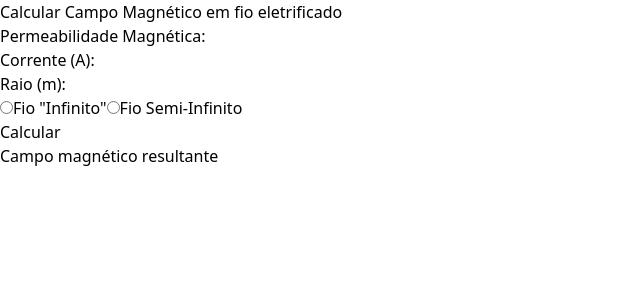
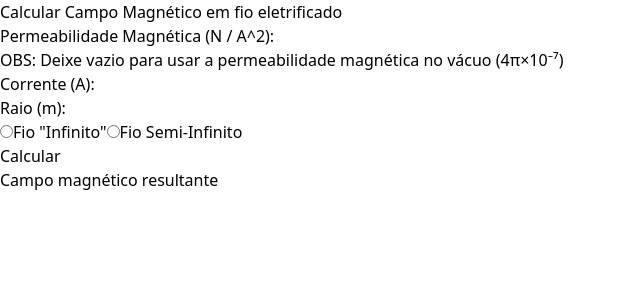
Before and after one commit to Joaosa100/Magnetic-Force-3D-Graphic, a React (Vite) app in the folder eletromag-fios/: page / in a window 1280 px wide. Shown: the top 300 px of the page, without its empty margins (0-640 px from the left). Built offline with nearby package versions, Linux system fonts and the light colour scheme.

Commit message:
add functions and state

```diff
--- a/eletromag-fios/src/App.jsx
+++ b/eletromag-fios/src/App.jsx
@@ -1,12 +1,130 @@
 import { useState } from 'react'
-import FormScreen from './components/FormScreen'
+import Button from './components/Button'
+import Label from './components/Label'
+import Input from './components/Input'
+import { calculateCampo } from './lib/Campo';
 
 function App() {
-  //const [count, setCount] = useState(0)
+  const [resultData, setResult] = useState(null)
+
+  const [formData, setFormData] = useState({
+    field1: "",
+    field2: "",
+    field3: "",
+    option: "",
+  });
+
+  const handleChange = (e) => {
+    const { name, value } = e.target;
+    setFormData((prev) => ({ ...prev, [name]: value }));
+  };
+
+  function handleSubmit(e){
+    e.preventDefault()
+
+    const formData = new FormData(e.currentTarget)
+    const data = Object.fromEntries(formData)
+    console.log(data)
+
+    const {permeabilidade, corrente, raio, option} = data
+
+    if(!corrente || !raio || !option){
+      alert("Você precisa preencher todos os campos")
+      return
+    }
+
+    const parseNumber = (value) => parseFloat(value.replace(",","."));
+    const correnteNumber = parseNumber(corrente);
+    const raioNumber = parseNumber(raio);
+    const permeabilidadeNumber = permeabilidade
+      ? parseNumber(permeabilidade)
+      : 4 * Math.PI * Math.pow(10, -7);
+
+
+    if(isNaN(permeabilidadeNumber) || isNaN(correnteNumber) || isNaN(raioNumber)){
+      alert("Preencha os campos com números válidos");
+      return;
+    }
+
+    if(permeabilidadeNumber<0 || correnteNumber<0 || raioNumber<0){
+      alert("Você precisa colocar valores não negativos");
+      return;
+    }
+
+    const B = calculateCampo(permeabilidadeNumber, correnteNumber, raioNumber, option)
+    console.log(B)
+
+    setResult({
+      CampoResultante: B,
+    })
+
+  }
 
   return (
     <>
-      <FormScreen/>
+      <section className="flex flex-col items-center p-4 bg-gray-100 min-h-screen">
+      <h1 className="text-lg sm:text-2xl font-bold mb-6 text-center">
+        Calcular Campo Magnético em fio eletrificado
+      </h1>
+      <form onSubmit={handleSubmit} className="w-full max-w-md bg-white p-4 sm:p-6 rounded-lg shadow-md space-y-4">
+      <div>
+      <Label htmlFor="permeabilidade">Permeabilidade Magnética (N / A^2):</Label>
+        <Input name="permeabilidade" type="text" id="permeabilidade"></Input>
+        <p className="text-sm text-red-600 mt-2">
+  OBS: Deixe vazio para usar a permeabilidade magnética no vácuo (4π×10⁻⁷)
+</p>
+
+      </div>
+
+        <div>
+            <Label htmlFor="corrente" >Corrente (A):</Label>
+            <Input name="corrente" type="text" id="corrente"></Input>
+        </div>
+
+        <div>
+            <Label htmlFor="raio" >Raio (m):</Label>
+            <Input name="raio" type="text" id="raio"></Input>
+        </div>
+
+        <div className="flex flex-col sm:flex-row sm:space-x-4 space-y-2 sm:space-y-0">
+          <label className="flex items-center">
+            <input
+              type="radio"
+              name="option"
+              value="option1"
+              checked={formData.option === "option1"}
+              onChange={handleChange}
+              className="mr-2"
+            />
+            Fio "Infinito"
+          </label>
+          <label className="flex items-center">
+            <input
+              type="radio"
+              name="option"
+              value="option2"
+              checked={formData.option === "option2"}
+              onChange={handleChange}
+              className="mr-2"
+            />
+            Fio Semi-Infinito
+          </label>
+        </div>
+        <Button type="submit">Calcular</Button>
+      </form>
+
+      <section id="result" className="py-10 px-4 h-40 flex flex-col items-center justify-center">
+          {resultData ? (
+            <div className="text-center mt-4">
+              <p>O campo magnético resultante é:</p>
+              <p className="font-bold text-lg mt-2 text-green-600">{resultData.CampoResultante.toFixed(9)} T</p>
+            </div>
+            ) : (
+              <p>Campo magnético resultante</p>
+            )}
+      </section>
+
+    </section>
     </>
   )
 }
--- a/eletromag-fios/src/components/FormScreen.jsx
+++ /dev/null
@@ -1,77 +0,0 @@
-import React, { useState } from "react";
-import Label from "./Label";
-import Button from "./Button";
-import Input from "./Input";
-
-const FormScreen = () => {
-  const [formData, setFormData] = useState({
-    field1: "",
-    field2: "",
-    field3: "",
-    option: "",
-  });
-
-  const handleChange = (e) => {
-    const { name, value } = e.target;
-    setFormData((prev) => ({ ...prev, [name]: value }));
-  };
-
-  return (
-    <section className="flex flex-col items-center p-4 bg-gray-100 min-h-screen">
-      <h1 className="text-lg sm:text-2xl font-bold mb-6 text-center">
-        Calcular Campo Magnético em fio eletrificado
-      </h1>
-      <form className="w-full max-w-md bg-white p-4 sm:p-6 rounded-lg shadow-md space-y-4">
-      <div>
-      <Label htmlFor="permeabilidade">Permeabilidade Magnética:</Label>
-        <Input type="text" id="permeabilidade"></Input>
-      </div>
-
-        <div>
-            <Label htmlFor="corrente" >Corrente (A):</Label>
-            <Input type="text" id="corrente"></Input>
-        </div>
-
-        <div>
-            <Label htmlFor="raio" >Raio (m):</Label>
-            <Input type="text" id="raio"></Input>
-        </div>
-
-        <div className="flex flex-col sm:flex-row sm:space-x-4 space-y-2 sm:space-y-0">
-          <label className="flex items-center">
-            <input
-              type="radio"
-              name="option"
-              value="option1"
-              checked={formData.option === "option1"}
-              onChange={handleChange}
-              className="mr-2"
-            />
-            Fio "Infinito"
-          </label>
-          <label className="flex items-center">
-            <input
-              type="radio"
-              name="option"
-              value="option2"
-              checked={formData.option === "option2"}
-              onChange={handleChange}
-              className="mr-2"
-            />
-            Fio Semi-Infinito
-          </label>
-        </div>
-        <Button type="submit">Calcular</Button>
-      </form>
-
-      <section id="result" className="py-10 px-4 h-40">
-      <p>Campo magnético resultante</p>
-        </section>
-
-    </section>
-
-
-  );
-};
-
-export default FormScreen;
--- /dev/null
+++ b/eletromag-fios/src/lib/Campo.js
@@ -0,0 +1,9 @@
+export function calculateCampo(permeabilidade, corrente, raio, option){
+    let B;
+    if(option === "option1"){
+        B = (permeabilidade * corrente) / (2*Math.PI*raio);
+    }else{
+        B = (permeabilidade * corrente) / (4*Math.PI*raio);
+    }
+    return B;
+}
```
Also changed, not shown: eletromag-fios/src/components/SelectFio.jsx (added, +44 -0 lines).
